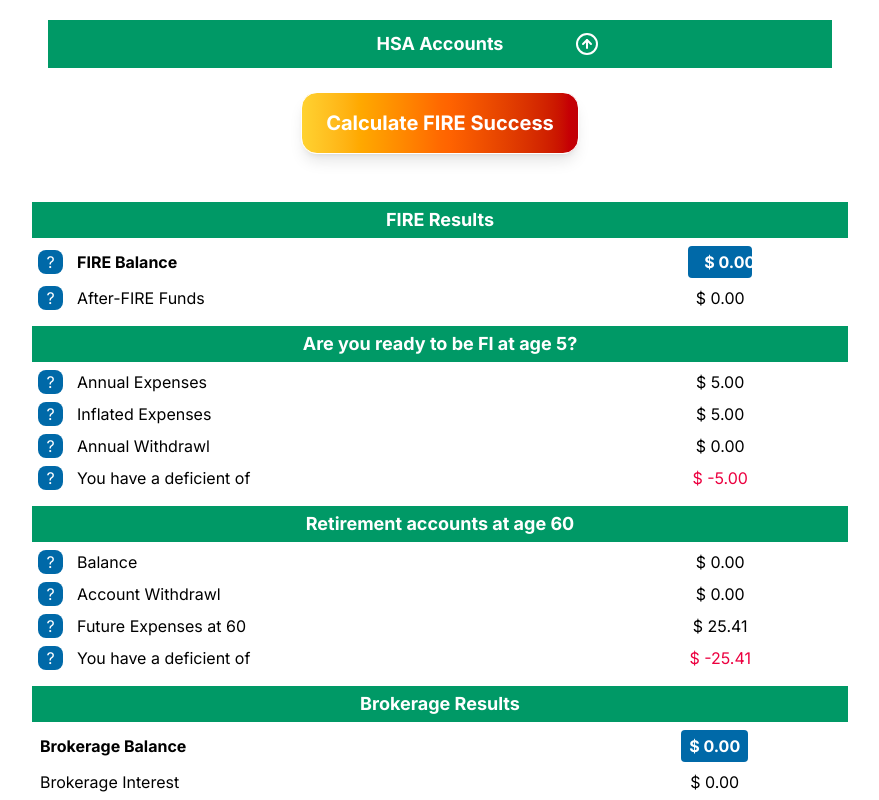
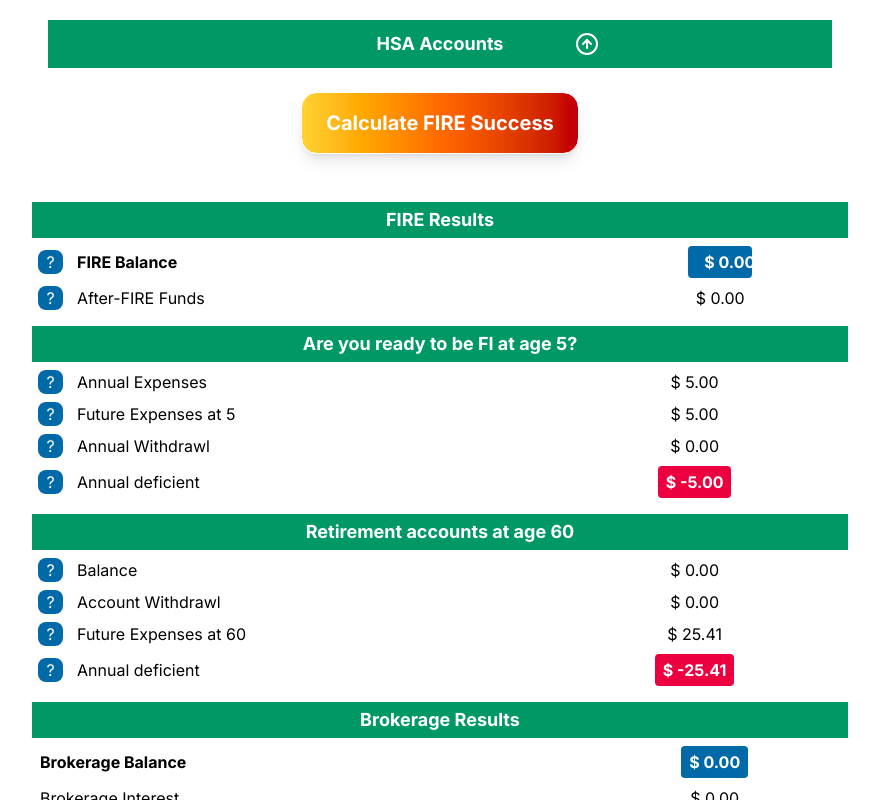
Before and after one commit to jwilliams21/fi-plannr, a React (Vite) app: page /fire in a window 1280 px wide. Both pictures are taken after typing "5", "5", "5" into the empty fields and a click on the button "Calculate FIRE Success". Shown: the part 450-1250 px from the top of the page, without its empty margins (200-1079 px from the left). Built offline with nearby package versions, Linux system fonts and the light colour scheme.

Commit message:
Formatting FIREDashboard

```diff
--- a/src/components/FireDashboard.jsx
+++ b/src/components/FireDashboard.jsx
@@ -138,7 +138,7 @@ export default function FireDashboard({ results }) {
 
                 <div>
                     <div className='w-full text-lg bg-emerald-600 text-white text-center font-bold py-1'>Are you ready to be FI at age {fireAge}?</div>
-                    <div className='grid grid-cols-[25px_2fr_1fr] gap-2 place-items-center pt-2 pb-4 pl-2'>
+                    <div className='grid grid-cols-[25px_1.8fr_1.2fr] gap-2 place-items-center pt-2 pb-4 pl-2'>
                         <div>
                             <LabelInfo
                             label='Current Annual Expenses'
@@ -150,12 +150,12 @@ export default function FireDashboard({ results }) {
                         <div>$ {annualExpenses?.toLocaleString('en-US', { minimumFractionDigits: 2, maximumFractionDigits: 2 })}</div>
                         <div>
                             <LabelInfo
-                            label='Inflated Expenses'
-                            description='These are your projected annual expenses are your FIRE age using a 3% inflation rate per year'
+                            label='Future Expenses'
+                            description='These are your projected annual expenses at your FIRE age using a 3% inflation rate per year'
                             variant='result'
                             />
                         </div>
-                        <div className='w-full text-left pl-1'>Inflated Expenses</div>
+                        <div className='w-full text-left pl-1'>Future Expenses at {fireAge}</div>
                         <div>$ {totalFutureExpenses?.toLocaleString('en-US', { minimumFractionDigits: 2, maximumFractionDigits: 2 })}</div>
                         <div>
                             <LabelInfo
@@ -174,8 +174,8 @@ export default function FireDashboard({ results }) {
                             variant='result'
                             />
                         </div>
-                        <div className='w-full text-left pl-1'>You have {expenseDiff >= 0 ? 'an overage' : 'a deficient'} of</div>
-                        <div className={expenseDiff >=0 ? 'text-emerald-600' : 'text-rose-600'}>
+                        <div className='w-full text-left pl-1'>Annual {expenseDiff >= 0 ? 'overage' : 'deficient'}</div>
+                        <div className={`text-white rounded-sm py-1 px-2 font-bold  ${expenseAtSixtyDiff >=0 ? 'bg-emerald-600' : 'bg-rose-600'}`}>
                             $ {expenseDiff?.toLocaleString('en-US', { minimumFractionDigits: 2, maximumFractionDigits: 2 })}
                         </div>
                     </div>
@@ -183,7 +183,7 @@ export default function FireDashboard({ results }) {
 
                 <div>
                     <div className='w-full text-lg bg-emerald-600 text-white text-center font-bold py-1'>Retirement accounts at age 60</div>
-                    <div className='grid grid-cols-[25px_2fr_1fr] gap-2 place-items-center pt-2 pb-4 pl-2'>
+                    <div className='grid grid-cols-[25px_1.8fr_1.2fr] gap-2 place-items-center pt-2 pb-4 pl-2'>
                         <div>
                             <LabelInfo
                             label='Balance'
@@ -218,8 +218,8 @@ export default function FireDashboard({ results }) {
                             variant='result'
                             />
                         </div>
-                        <div className='w-full text-left pl-1'>You have {expenseAtSixtyDiff >= 0 ? 'an overage' : 'a deficient'} of</div>
-                        <div className={expenseDiff >=0 ? 'text-emerald-600' : 'text-rose-600'}>
+                        <div className={`${expenseAtSixtyDiff > 9999 ? 'w-full' : 'w-full'} text-left pl-1`}>Annual {expenseDiff >= 0 ? 'overage' : 'deficient'}</div>
+                        <div className={`text-white rounded-sm py-1 px-2 font-bold  ${expenseAtSixtyDiff >=0 ? 'bg-emerald-600' : 'bg-rose-600'}`}>
                             $ {expenseAtSixtyDiff?.toLocaleString('en-US', { minimumFractionDigits: 2, maximumFractionDigits: 2 })}
                         </div>
                     </div>
@@ -229,7 +229,7 @@ export default function FireDashboard({ results }) {
                     <div className='w-full text-lg bg-emerald-600 text-white text-center font-bold py-1'>Brokerage Results</div>
                     <div className='grid grid-cols-[2fr_1fr] gap-2 pl-2 pt-2 pb-4'>
                         <div className='font-bold text-left my-auto'>Brokerage Balance</div>
-                        <div className='w-5/8 lg:w-1/4 lg:px-0 mx-auto font-bold text-center text-white bg-sky-700 rounded-sm py-1 whitespace-nowrap'>$ {totalBrokerageEndingBalance?.toLocaleString('en-US', { minimumFractionDigits: 2, maximumFractionDigits: 2 })}</div>
+                        <div className='lg:w-1/4 lg:px-0 mx-auto font-bold text-center px-2 text-white bg-sky-700 rounded-sm py-1 whitespace-nowrap'>$ {totalBrokerageEndingBalance?.toLocaleString('en-US', { minimumFractionDigits: 2, maximumFractionDigits: 2 })}</div>
                         <div className='text-left'>Brokerage Interest</div>
                         <div className='text-center'>$ {totalBrokerageInterest?.toLocaleString('en-US', { minimumFractionDigits: 2, maximumFractionDigits: 2 })}</div>
                         <div className='text-left'>Brokerage Contributions</div>
@@ -241,7 +241,7 @@ export default function FireDashboard({ results }) {
                     <div className='w-full text-lg bg-emerald-600 text-white text-center font-bold py-1'>Roth Results</div>
                     <div className='grid grid-cols-[2fr_1fr] gap-2 pl-2 pt-2 pb-4'>
                         <div className='font-bold text-left my-auto'>Roth Balance</div>
-                        <div className='w-5/8 lg:w-1/4 mx-auto font-bold text-center text-white bg-sky-700 rounded-sm py-1 whitespace-nowrap'>$ {totalRothEndingBalance?.toLocaleString('en-US', { minimumFractionDigits: 2, maximumFractionDigits: 2 })}</div>
+                        <div className='lg:w-1/4 mx-auto px-2 font-bold text-center text-white bg-sky-700 rounded-sm py-1 whitespace-nowrap'>$ {totalRothEndingBalance?.toLocaleString('en-US', { minimumFractionDigits: 2, maximumFractionDigits: 2 })}</div>
                         <div className='text-left'>Roth Interest</div>
                         <div className='text-center'>$ {totalRothInterest?.toLocaleString('en-US', { minimumFractionDigits: 2, maximumFractionDigits: 2 })}</div>
                         <div className='text-left'>Roth Contributions</div>
@@ -253,7 +253,7 @@ export default function FireDashboard({ results }) {
                     <div className='w-full text-lg bg-emerald-600 text-white text-center font-bold py-1'>Traditional Results</div>
                     <div className='grid grid-cols-[2fr_1fr] gap-2 pl-2 pt-2 pb-4'>
                         <div className='font-bold text-left my-auto'>Traditional Balance</div>
-                        <div className='w-5/8 mx-auto font-bold text-center text-white bg-sky-700 rounded-sm py-1 whitespace-nowrap'>$ {totalTraditionalEndingBalance?.toLocaleString('en-US', { minimumFractionDigits: 2, maximumFractionDigits: 2 })}</div>
+                        <div className='mx-auto px-2 font-bold text-center text-white bg-sky-700 rounded-sm py-1 whitespace-nowrap'>$ {totalTraditionalEndingBalance?.toLocaleString('en-US', { minimumFractionDigits: 2, maximumFractionDigits: 2 })}</div>
                         <div className='text-left'>Traditional Interest</div>
                         <div className='text-center'>$ {totalTraditionalInterest?.toLocaleString('en-US', { minimumFractionDigits: 2, maximumFractionDigits: 2 })}</div>
                         <div className='text-left'>Traditional Contributions</div>
@@ -266,7 +266,7 @@ export default function FireDashboard({ results }) {
                     <div className='w-full text-lg bg-emerald-600 text-white text-center font-bold py-1'>HSA Results</div>
                     <div className='grid grid-cols-[2fr_1fr] gap-2 pl-2 pt-2 pb-4'>
                         <div className='font-bold text-left my-auto'>HSA Balance</div>
-                        <div className='w-5/8 mx-auto font-bold text-center text-white bg-sky-700 rounded-sm py-1 whitespace-nowrap'>$ {totalHsaEndingBalance?.toLocaleString('en-US', { minimumFractionDigits: 2, maximumFractionDigits: 2 })}</div>
+                        <div className='mx-auto px-2 font-bold text-center text-white bg-sky-700 rounded-sm py-1 whitespace-nowrap'>$ {totalHsaEndingBalance?.toLocaleString('en-US', { minimumFractionDigits: 2, maximumFractionDigits: 2 })}</div>
                         <div className='text-left'>HSA Interest</div>
                         <div className='text-center'>$ {totalHsaInterest?.toLocaleString('en-US', { minimumFractionDigits: 2, maximumFractionDigits: 2 })}</div>
                         <div className='text-left'>HSA Contributions</div>
```
